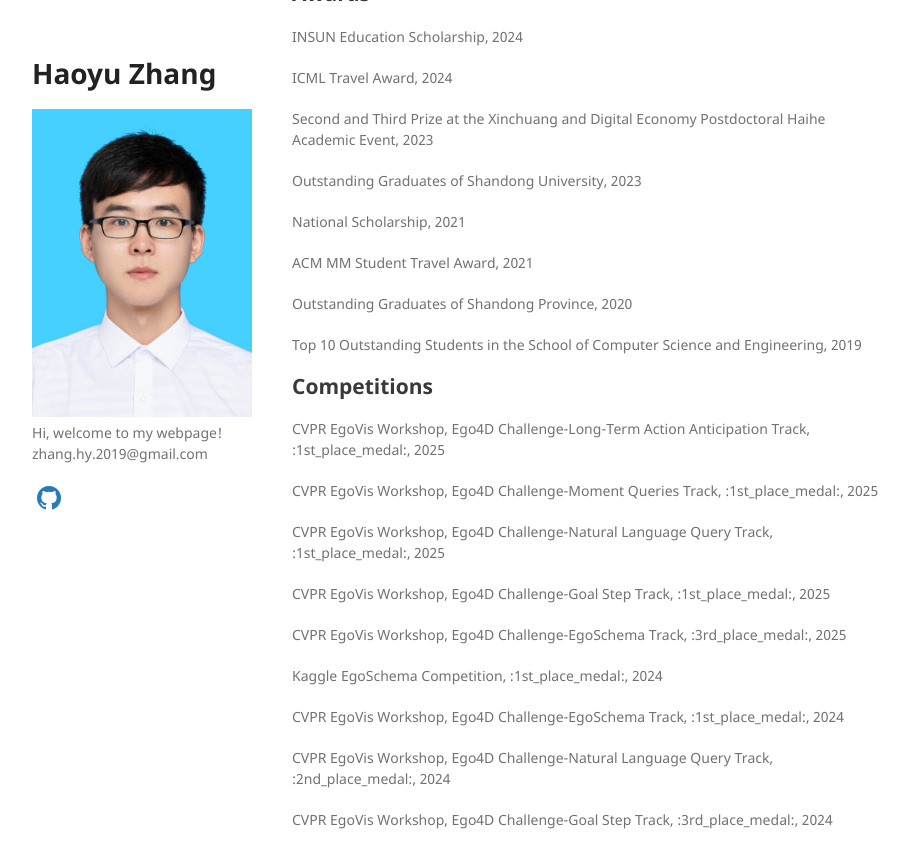
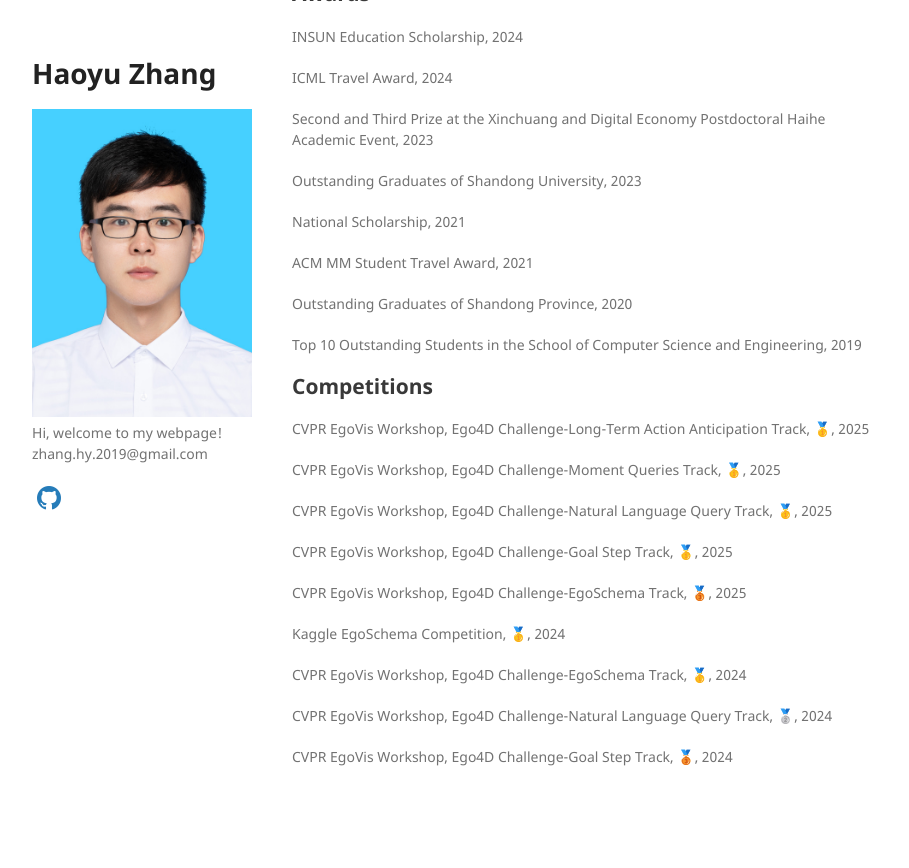
Before and after one commit to Hyu-Zhang/Hyu-Zhang.github.io, a Jekyll site: the page built from index.md, in a window 1280 px wide and 900 px high, scrolled down 2515 px. Shown: the top 868 px of the window, without its empty margins (178-1087 px from the left). Built offline with Jekyll 4.4.1, drawn with Linux system fonts in a browser that asks for light colours; a style sheet for code colours, icons or effects is not loaded; our own code applies the rules of GitHub Pages for plain Markdown files; after the commit the page ends 3352 px from its top, so only the background shows below that; some of the changed lines change nothing that is shown.

Commit message:
Update index.md

```diff
--- a/index.md
+++ b/index.md
@@ -172,23 +172,23 @@
 
 ## Competitions
 
-CVPR EgoVis Workshop, Ego4D Challenge-Long-Term Action Anticipation Track, :1st_place_medal:, 2025
+CVPR EgoVis Workshop, Ego4D Challenge-Long-Term Action Anticipation Track, 🥇, 2025
 
-CVPR EgoVis Workshop, Ego4D Challenge-Moment Queries Track, :1st_place_medal:, 2025
+CVPR EgoVis Workshop, Ego4D Challenge-Moment Queries Track, 🥇, 2025
 
-CVPR EgoVis Workshop, Ego4D Challenge-Natural Language Query Track, :1st_place_medal:, 2025
+CVPR EgoVis Workshop, Ego4D Challenge-Natural Language Query Track, 🥇, 2025
 
-CVPR EgoVis Workshop, Ego4D Challenge-Goal Step Track, :1st_place_medal:, 2025
+CVPR EgoVis Workshop, Ego4D Challenge-Goal Step Track, 🥇, 2025
 
-CVPR EgoVis Workshop, Ego4D Challenge-EgoSchema Track, :3rd_place_medal:, 2025
+CVPR EgoVis Workshop, Ego4D Challenge-EgoSchema Track, 🥉, 2025
 
-Kaggle EgoSchema Competition, :1st_place_medal:, 2024
+Kaggle EgoSchema Competition, 🥇, 2024
 
-CVPR EgoVis Workshop, Ego4D Challenge-EgoSchema Track, :1st_place_medal:, 2024
+CVPR EgoVis Workshop, Ego4D Challenge-EgoSchema Track, 🥇, 2024
 
-CVPR EgoVis Workshop, Ego4D Challenge-Natural Language Query Track, :2nd_place_medal:, 2024
+CVPR EgoVis Workshop, Ego4D Challenge-Natural Language Query Track, 🥈, 2024
 
-CVPR EgoVis Workshop, Ego4D Challenge-Goal Step Track, :3rd_place_medal:, 2024
+CVPR EgoVis Workshop, Ego4D Challenge-Goal Step Track, 🥉, 2024
 
 <!--
 WSDM Cup-Toloka Visual Question Answering Challenge, Sixth Place, 2023
```
